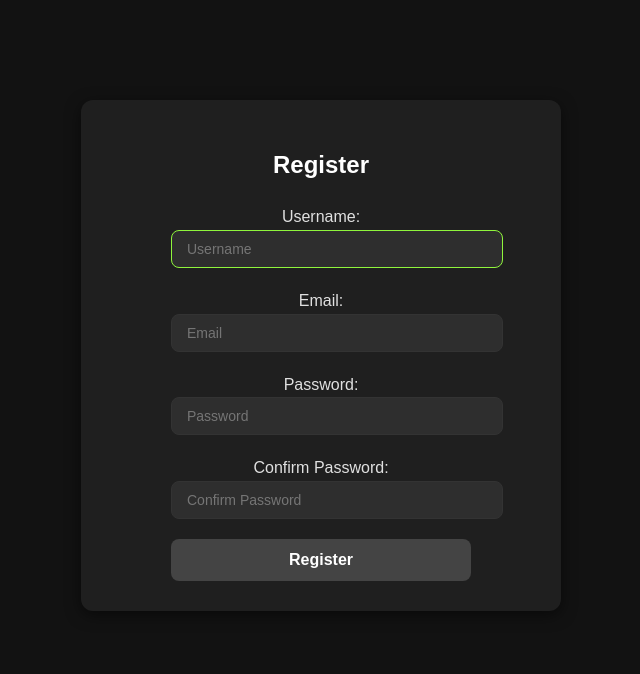
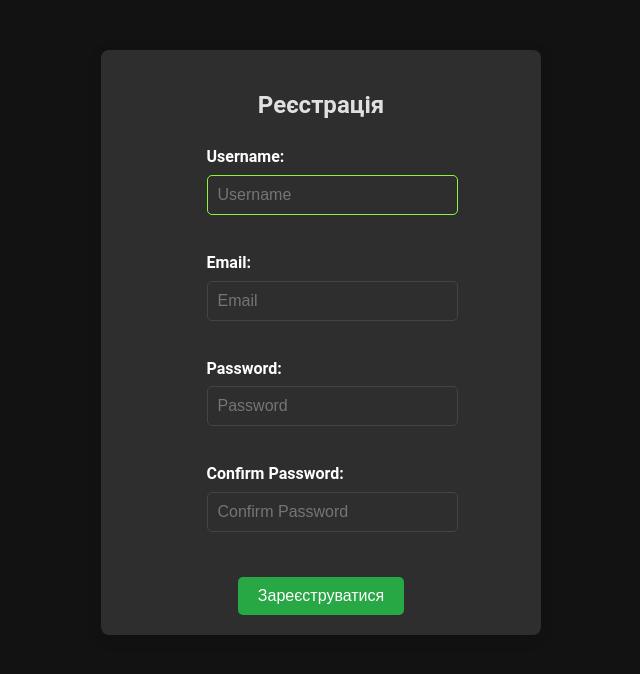
Before and after one commit to Dima1385/Jango_final_store, a Django app: page /register/ in a window 1280 px wide. Shown: the top 674 px of the page, without its empty margins (319-959 px from the left). Run offline with Django 5.2, Linux system fonts and the light colour scheme.

Commit message:
update
Design update

```diff
--- /dev/null
+++ b/store/store/admin.py
@@ -0,0 +1,4 @@
+from django.contrib import admin
+from .models import Product
+
+admin.site.register(Product)
--- a/store/store/static/css/styles.css
+++ b/store/store/static/css/styles.css
@@ -1,6 +1,6 @@
 /* Загальні стилі */
 body {
-    font-family: Arial, sans-serif;
+    font-family: 'Roboto', sans-serif;
     margin: 0;
     padding: 0;
     background-color: #121212; /* Темний фон */
@@ -8,138 +8,202 @@ body {
     line-height: 1.6;
 }
 
-/* Header */
+.container {
+    width: 90%;
+    max-width: 1200px;
+    margin: 0 auto;
+}
+
+/* Хедер */
+header {
+    background-color: #333; /* Темний фон */
+    color: #fff;
+    padding: 15px 0;
+}
+
 .header {
     display: flex;
     justify-content: space-between;
     align-items: center;
-    padding: 10px 20px;
-    background-color: #333; /* Темний фон */
 }
-.header .logo {
+
+.logo {
     font-size: 24px;
+    font-weight: bold;
     color: #fff;
     text-decoration: none;
 }
-.header nav a {
-    margin: 0 10px;
+
+nav a {
     color: #fff;
     text-decoration: none;
-    font-weight: bold;
+    margin: 0 15px;
+    font-size: 16px;
+    transition: color 0.3s;
 }
-.header nav a:hover {
+
+nav a:hover {
     color: #8ff53c; /* Зелений акцент */
 }
 
-/* Footer */
-.footer {
-    text-align: center;
-    padding: 20px;
-    background-color: #333; /* Темний фон */
-    color: #fff;
-    font-size: 14px;
+.auth-buttons a {
+    margin-left: 10px;
 }
 
-/* Контейнер форми */
-.form-container {
-    background-color: #1f1f1f; /* Темно-сірий фон */
-    padding: 30px 40px;
-    border-radius: 12px; /* Заокруглені кути */
-    box-shadow: 0 4px 15px rgba(0, 0, 0, 0.5);
+/* Кнопки */
+.btn, .btn-login, .btn-register {
+    display: inline-block;
+    padding: 10px 20px;
+    font-size: 16px;
+    border: none;
+    border-radius: 5px;
     text-align: center;
-    width: 100%;
-    max-width: 400px;
-    margin: 100px auto; /* Центрування форми */
+    cursor: pointer;
+    transition: background-color 0.3s ease, transform 0.2s ease;
+    margin-top: 10px;
 }
 
-/* Заголовок форми */
-.form-container h1 {
-    margin-bottom: 20px;
-    font-size: 24px;
-    color: #ffffff; /* Білий текст */
+.btn-primary {
+    background-color: #8ff53c; /* Зелений фон */
+    color: #333;
 }
 
-/* Поля форми */
-form {
-    display: flex;
-    flex-direction: column;
-    align-items: center; /* Вирівнювання по центру */
-    gap: 20px; /* Відстань між елементами */
+.btn-primary:hover {
+    background-color: #6fb534;
+}
+
+.btn-login {
+    background-color: #007bff; /* Синій колір */
+    color: #fff;
+}
+
+.btn-login:hover {
+    background-color: #0056b3; /* Темніший синій */
+}
+
+.btn-register {
+    background-color: #28a745; /* Зелений колір */
+    color: #fff;
+}
+
+.btn-register:hover {
+    background-color: #218838; /* Темніший зелений */
+}
+
+.btn:hover {
+    transform: scale(1.05);
+}
+
+/* Форми (Логін/Реєстрація) */
+.form-container {
+    max-width: 400px;
+    margin: 50px auto;
+    padding: 20px;
+    background: #2e2e2e; /* Темно-сірий фон */
+    border-radius: 8px;
+    box-shadow: 0 4px 15px rgba(0, 0, 0, 0.1);
+}
+
+.form-container h1 {
+    font-size: 24px;
+    margin-bottom: 20px;
+    text-align: center;
 }
 
 .form-field {
-    width: 100%; /* Розтягнення на ширину контейнера */
-    max-width: 300px; /* Максимальна ширина полів */
+    margin-bottom: 15px;
 }
 
-/* Поля вводу */
-form input[type="text"],
-form input[type="email"],
-form input[type="password"] {
-    width: 100%; /* Розтягнення на ширину контейнера */
-    padding: 10px 15px;
-    border: 1px solid #333;
-    border-radius: 8px;
-    background-color: #2e2e2e;
+.form-field label {
+    display: block;
+    margin-bottom: 5px;
+    font-weight: bold;
+    color: #fff;
+}
+
+.form-field input {
+    width: 100%;
+    padding: 10px;
+    border: 1px solid #444;
+    border-radius: 5px;
+    font-size: 16px;
+    background-color: transparent;
     color: #e0e0e0;
-    font-size: 14px;
     outline: none;
     transition: border-color 0.3s ease;
 }
 
-form input[type="text"]:focus,
-form input[type="email"]:focus,
-form input[type="password"]:focus {
+/* Коли поле у фокусі */
+.form-field input:focus {
     border-color: #8ff53c; /* Зелений акцент */
 }
 
-/* Кнопка форми */
-form button {
-    display: block; /* Ensure the button is a block element */
-    margin: 0 auto; /* Center the button */
-    width: 100%; /* Розтягнути кнопку на ширину полів */
-    max-width: 300px; /* Максимальна ширина кнопки */
-    padding: 12px;
+/* Кнопки у формі */
+.form-field button {
+    display: inline-block;
+    padding: 10px 20px;
+    font-size: 16px;
     border: none;
-    border-radius: 8px;
-    background-color: #444; /* Сірий фон */
-    color: #ffffff; /* Білий текст */
-    font-size: 16px;
-    font-weight: bold;
+    border-radius: 5px;
     cursor: pointer;
+    background-color: #007bff; /* Синій для кнопок */
+    color: #fff;
+    width: 100%;
     transition: background-color 0.3s ease, transform 0.2s ease;
 }
 
-form button:hover {
-    background-color: #555; /* Трохи світліший сірий */
+.form-field button:hover {
+    background-color: #0056b3; /* Темніший синій */
 }
 
-/* Повідомлення про помилки */
-.error-message {
-    color: #ff4d4d;
-    font-size: 14px;
-    text-align: center;
-    margin-top: 10px;
+/* Вирівнювання форми по центру */
+.form-container form {
+    display: flex;
+    flex-direction: column;
+    gap: 20px;
+    align-items: center;
 }
 
+.form-field input[type="text"],
+.form-field input[type="email"],
+.form-field input[type="password"] {
+    width: 100%;
+    max-width: 350px; /* Обмеження ширини полів */
+}
+
+/* Секція продуктів */
 .products {
-    display: flex;
-    flex-wrap: wrap;
+    display: grid;
+    grid-template-columns: repeat(auto-fit, minmax(250px, 1fr));
     gap: 20px;
+    margin-top: 30px;
 }
 
 .product {
-    width: 200px;
-    border: 1px solid #333;
+    background: #1f1f1f; /* Темний фон для карточки */
     border-radius: 8px;
-    padding: 10px;
+    box-shadow: 0 4px 10px rgba(0, 0, 0, 0.1);
+    overflow: hidden;
+    transition: transform 0.3s ease;
+    max-width: 300px; /* Зменшено максимальний розмір картки */
+    margin: 0 auto;
+}
+
+.product:hover {
+    transform: translateY(-10px);
+}
+
+.product-link {
+    text-decoration: none;
+    color: inherit;
+    display: block;
+    padding: 15px;
     text-align: center;
-    background-color: #1f1f1f;
-    transition: transform 0.3s ease;
 }
 
 .product img {
     max-width: 100%;
+    height: auto;
     border-radius: 4px;
 }
 
--- a/store/store/urls.py
+++ b/store/store/urls.py
@@ -1,10 +1,16 @@
 from django.contrib import admin
 from django.urls import path
 from . import views
+from django.conf import settings
+from django.conf.urls.static import static
+
 
 urlpatterns = [
     path('admin/', admin.site.urls),
     path('', views.home, name='home'),
+    path('product/<int:product_id>/', views.product_detail, name='product_detail'),
     path('register/', views.register, name='register'),
     path('login/', views.login_view, name='login'),
 ]
+
+urlpatterns += static(settings.MEDIA_URL, document_root=settings.MEDIA_ROOT)
--- a/store/templates/register.html
+++ b/store/templates/register.html
@@ -1,15 +1,15 @@
 {% load static %}
 <!DOCTYPE html>
-<html lang="en">
+<html lang="uk">
 <head>
     <meta charset="UTF-8">
     <meta name="viewport" content="width=device-width, initial-scale=1.0">
     <link rel="stylesheet" href="{% static 'css/styles.css' %}">
-    <title>Register</title>
+    <title>Реєстрація</title>
 </head>
 <body>
     <div class="form-container">
-        <h1>Register</h1>
+        <h1>Реєстрація</h1>
         <form method="POST">
             {% csrf_token %}
             {{ form.non_field_errors }}
@@ -25,7 +25,7 @@
             <div class="form-field">
                 {{ form.password2.label_tag }} {{ form.password2 }}
             </div>
-            <button type="submit" class="btn btn-primary">Register</button>
+            <button type="submit" class="btn-register">Зареєструватися</button>
         </form>
     </div>
 </body>
```
Also changed, not shown: other parts of store/store/static/css/styles.css (+129 -9 lines), store/templates/login.html (+4 -4 lines), store/templates/product_detail.html (+46 -7 lines), store/db.sqlite3, store/media/products/3441681955_w640_h640_perchatki-dlya-voennih.jpg (added), store/store/images/3441681955_w640_h640_perchatki-dlya-voennih.jpg (added), store/templates/home.html (line endings or trailing spaces).
